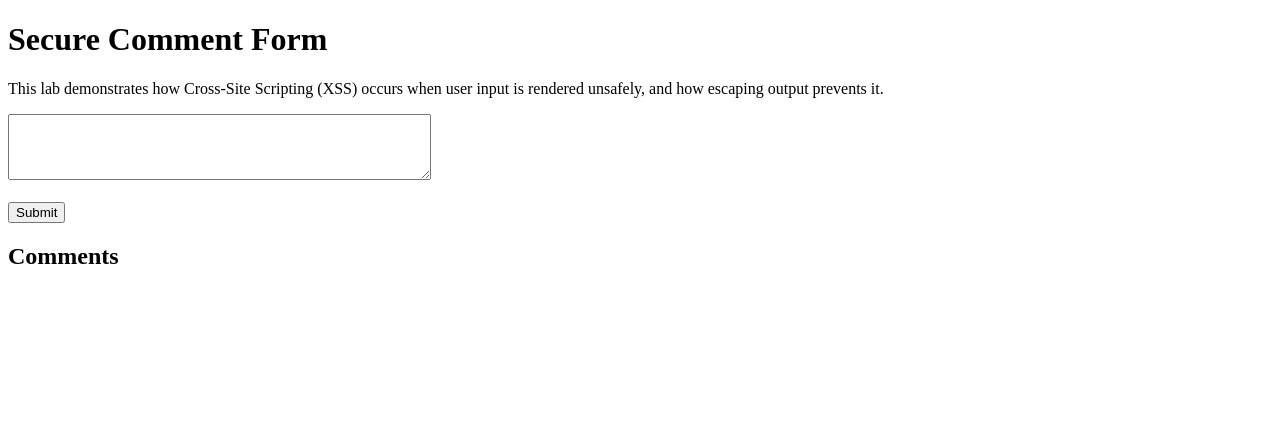
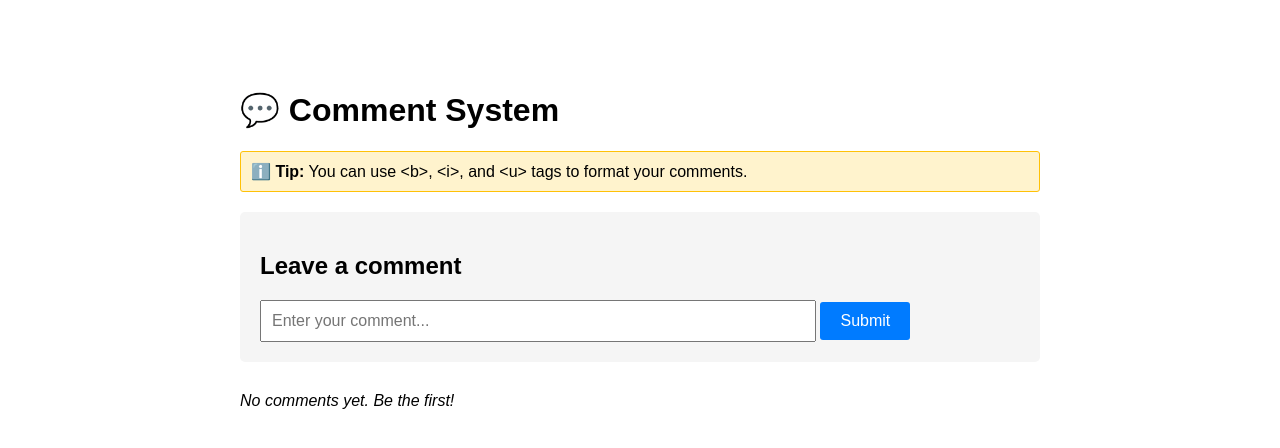
Before and after one commit to aban-alazzeh/secure-coding-workshop, a FastAPI app: page /comment in a window 1280 px wide. Shown: the top 448 px of the page. Run offline with FastAPI, Linux system fonts and the light colour scheme.

Commit message:
Update comment.html

```diff
--- a/cwe-79-xss/templates/comment.html
+++ b/cwe-79-xss/templates/comment.html
@@ -1,26 +1,83 @@
 <!DOCTYPE html>
 <html>
 <head>
-    <title>Secure Comments – XSS Lab</title>
+  <meta charset="utf-8" />
+  <title>CWE-79 XSS Lab</title>
+  <style>
+    body {
+      font-family: Arial, sans-serif;
+      max-width: 800px;
+      margin: 50px auto;
+      padding: 20px;
+    }
+    .comment-form {
+      background: #f5f5f5;
+      padding: 20px;
+      border-radius: 5px;
+      margin-bottom: 30px;
+    }
+    .comment-form input {
+      width: 70%;
+      padding: 10px;
+      font-size: 16px;
+    }
+    .comment-form button {
+      padding: 10px 20px;
+      font-size: 16px;
+      background: #007bff;
+      color: white;
+      border: none;
+      border-radius: 3px;
+      cursor: pointer;
+    }
+    .comment-form button:hover {
+      background: #0056b3;
+    }
+    .comments-section {
+      margin-top: 30px;
+    }
+    .comment {
+      background: #fff;
+      border: 1px solid #ddd;
+      padding: 15px;
+      margin-bottom: 10px;
+      border-radius: 3px;
+    }
+    .info {
+      background: #fff3cd;
+      border: 1px solid #ffc107;
+      padding: 10px;
+      margin-bottom: 20px;
+      border-radius: 3px;
+    }
+  </style>
 </head>
 <body>
-    <h1>Secure Comment Form</h1>
+  <h1>💬 Comment System</h1>
 
-    <p>
-        This lab demonstrates how Cross-Site Scripting (XSS) occurs when user
-        input is rendered unsafely, and how escaping output prevents it.
-    </p>
+  <div class="info">
+    <strong>ℹ️ Tip:</strong> You can use &lt;b&gt;, &lt;i&gt;, and &lt;u&gt; tags to format your comments.
+  </div>
 
-    <form method="post" action="/comment">
-        <textarea name="comment" rows="4" cols="50"></textarea><br><br>
-        <button type="submit">Submit</button>
+  <div class="comment-form">
+    <h2>Leave a comment</h2>
+    <form method="post">
+      <input type="text" name="comment" placeholder="Enter your comment..." required />
+      <button type="submit">Submit</button>
     </form>
+  </div>
 
-    <h2>Comments</h2>
-    <ul>
-        {% for comment in comments %}
-            <li>{{ comment }}</li>
-        {% endfor %}
-    </ul>
+  {% if comments %}
+    <div class="comments-section">
+      <h2>Comments ({{ comments|length }})</h2>
+      {% for comment in comments %}
+        <div class="comment">
+          {{ comment | safe }}
+        </div>
+      {% endfor %}
+    </div>
+  {% else %}
+    <p><em>No comments yet. Be the first!</em></p>
+  {% endif %}
 </body>
 </html>
```
